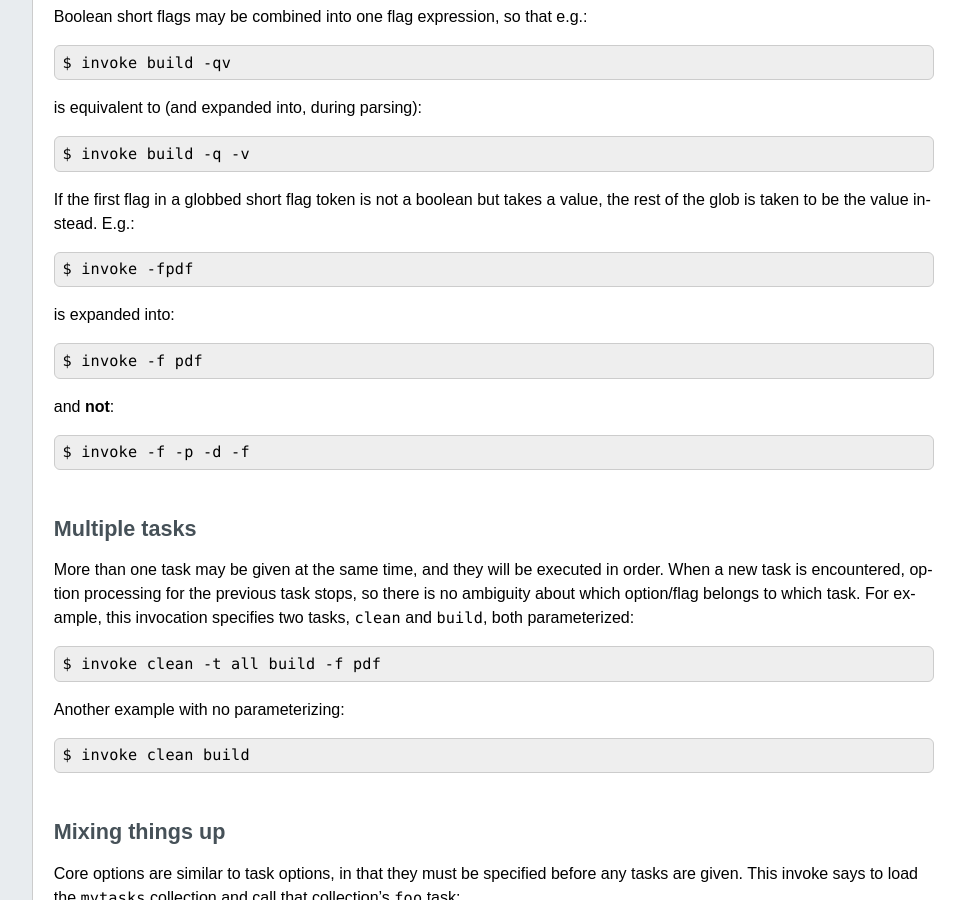
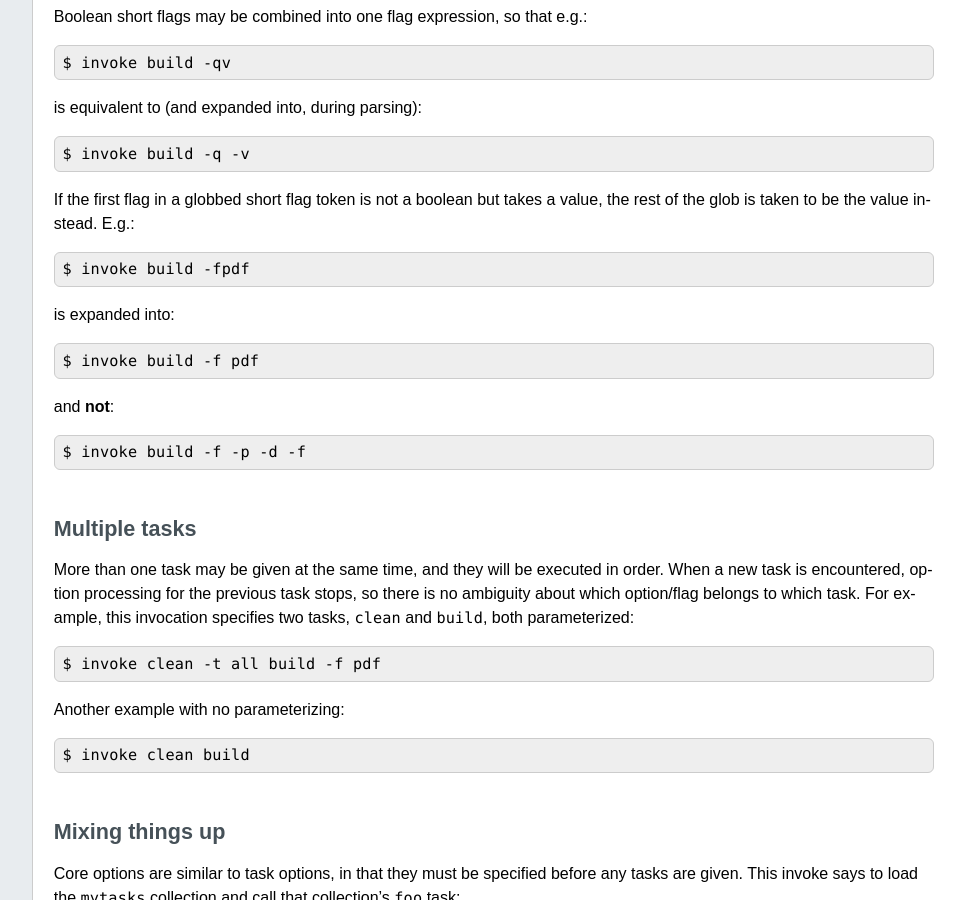
Before and after one commit to pyinvoke/invoke, a Sphinx documentation site: the page built from docs/concepts/cli/intro.rst, in a window 1280 px wide and 900 px high, scrolled down 1433 px. Shown: the whole window, without its empty margins (224-1189 px from the left). Built offline with Sphinx 7.4.7, drawn with Linux system fonts in a browser that asks for light colours.

Commit message:
Fix incorrect examples

```diff
--- a/docs/concepts/cli/intro.rst
+++ b/docs/concepts/cli/intro.rst
@@ -84,15 +84,15 @@ is equivalent to (and expanded into, during parsing)::
 If the first flag in a globbed short flag token is not a boolean but takes a
 value, the rest of the glob is taken to be the value instead. E.g.::
 
-    $ invoke -fpdf
+    $ invoke build -fpdf
 
 is expanded into::
 
-    $ invoke -f pdf
+    $ invoke build -f pdf
 
 and **not**::
 
-    $ invoke -f -p -d -f
+    $ invoke build -f -p -d -f
 
 
 Multiple tasks
```
